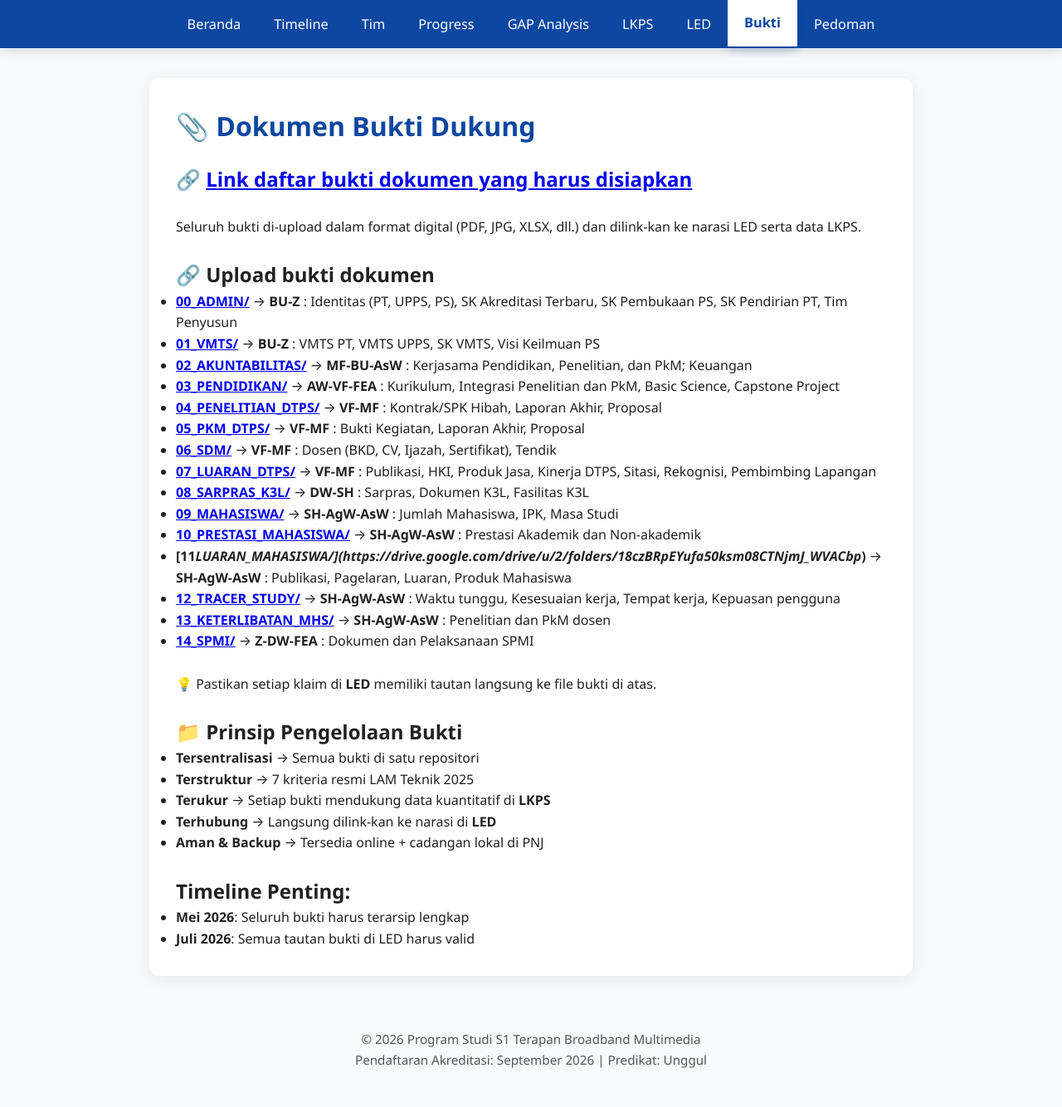
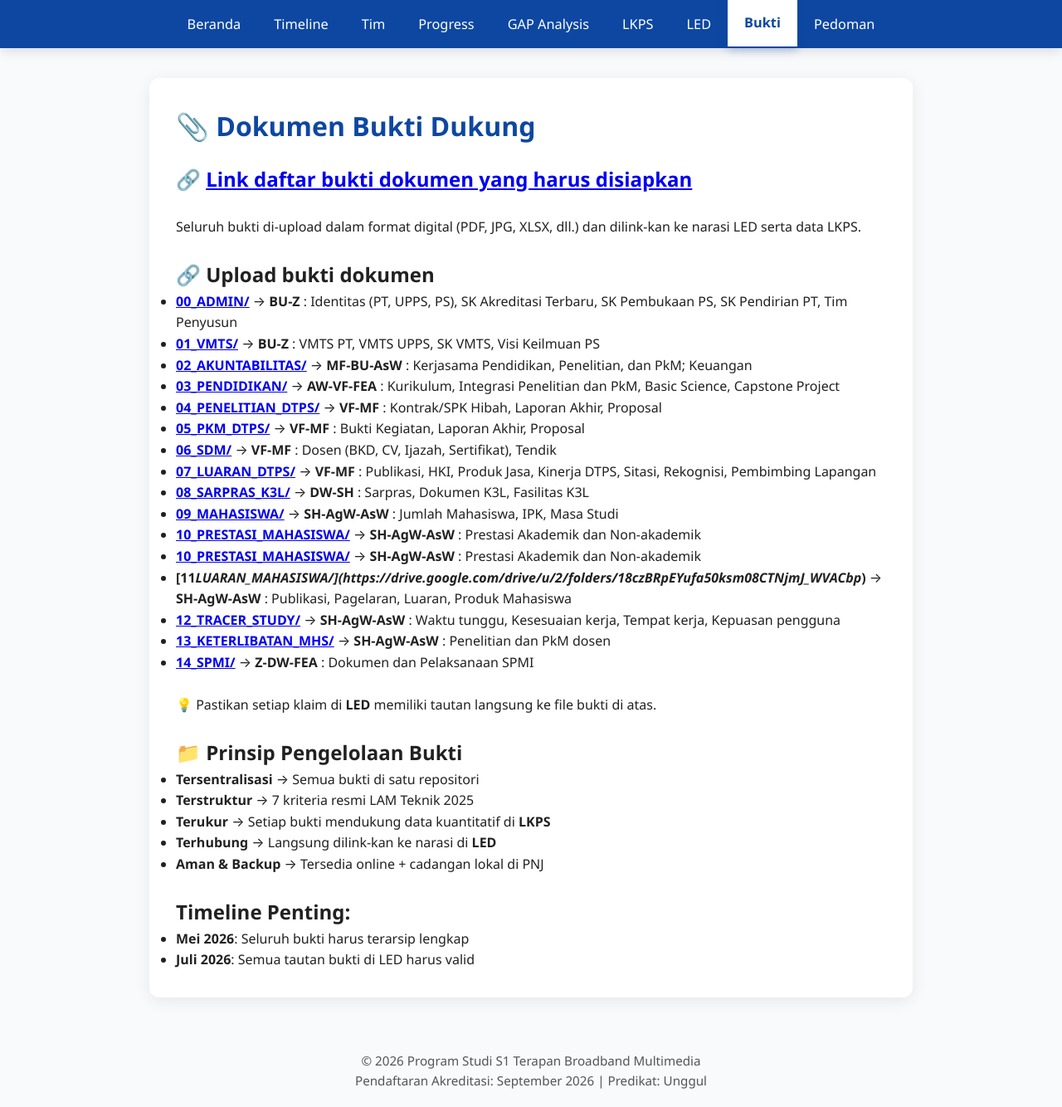
Before and after one commit to portal-psbm/aksibm-26, a Jekyll site: the page built from bukti.md, in a window 1280 px wide and 1334 px high. Shown: the whole window at 83% size. Built offline with Jekyll 4.4.1, drawn with Linux system fonts in a browser that asks for light colours.

Commit message:
Update bukti

```diff
--- a/bukti.md
+++ b/bukti.md
@@ -24,6 +24,7 @@ permalink: /bukti/
 - **[08_SARPRAS_K3L/](https://drive.google.com/drive/u/2/folders/1vCvv9xrnBBaN_PAJwJlFdhLDcwLIcxxM)** → **DW-SH** : Sarpras, Dokumen K3L, Fasilitas K3L
 - **[09_MAHASISWA/](https://drive.google.com/drive/u/2/folders/1yZKrWDuQEMX6Zz0Zk2cf1uNZolOybwEj)** → **SH-AgW-AsW** : Jumlah Mahasiswa, IPK, Masa Studi
 - **[10_PRESTASI_MAHASISWA/](https://drive.google.com/drive/u/2/folders/1IpojVLepcw_1Lhtq-epFlzS1ELzzE7zp)** → **SH-AgW-AsW** : Prestasi Akademik dan Non-akademik
+- **[10_PRESTASI_MAHASISWA/](https://drive.google.com/drive/u/2/folders/1IpojVLepcw_1Lhtq-epFlzS1ELzzE7zp)** → **SH-AgW-AsW** : Prestasi Akademik dan Non-akademik
 - **[11_LUARAN_MAHASISWA/](https://drive.google.com/drive/u/2/folders/18czBRpEYufa50ksm08CTNjmJ_WVACbp_)** → **SH-AgW-AsW** : Publikasi, Pagelaran, Luaran, Produk Mahasiswa
 - **[12_TRACER_STUDY/](https://drive.google.com/drive/u/2/folders/1LwTsU0AL2-37_h_JgWxqLwA2veFuveb5)** → **SH-AgW-AsW** : Waktu tunggu, Kesesuaian kerja, Tempat kerja, Kepuasan pengguna
 - **[13_KETERLIBATAN_MHS/](https://drive.google.com/drive/u/2/folders/1qTeCicjqBBp-Bdfl1tRXQoTD5a0RoqIi)** → **SH-AgW-AsW** : Penelitian dan PkM dosen
```
